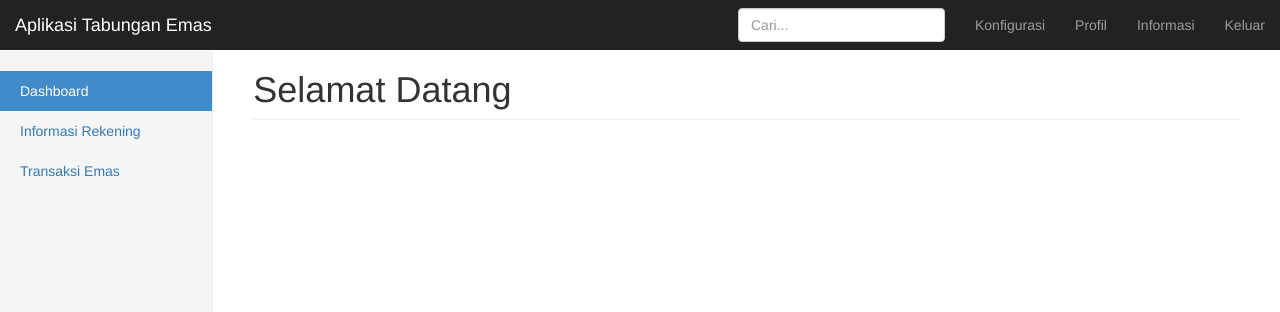
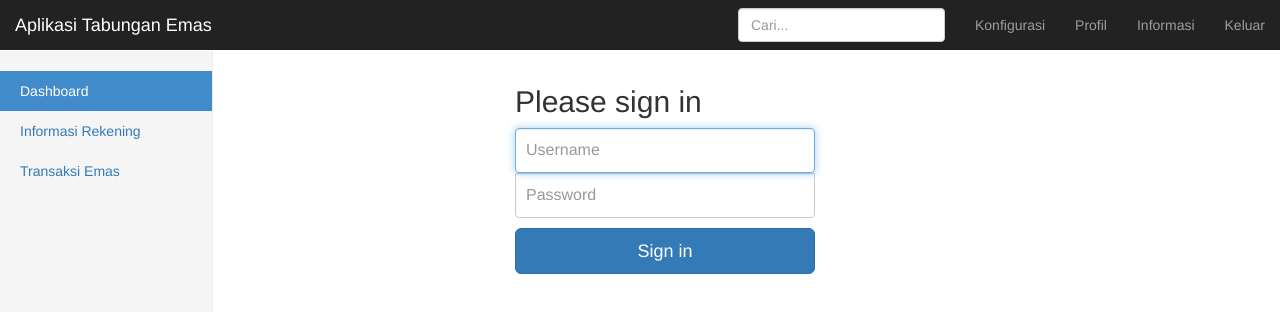
Before and after one commit to ciazhar/angular2-spring-boot, an Angular app in the folder tabungan-emas/: page /login in a window 1280 px wide. Shown: the top 312 px of the page. Built offline with nearby package versions, Linux system fonts and the light colour scheme; sample sign-in values are in the browser's storage.

Commit message:
authorization login logout

```diff
--- a/tabungan-emas/src/app/app.component.html
+++ b/tabungan-emas/src/app/app.component.html
@@ -2,10 +2,7 @@
 <div class="container-fluid">
   <div class="row">
     <app-sidebar></app-sidebar>
-    <div *ngIf="authService.isLogin()" class="col-sm-9 col-sm-offset-3 col-md-10 col-md-offset-2 main">
-      <router-outlet></router-outlet>
-    </div>
-    <div *ngIf="!authService.isLogin()" class="col-sm-9 col-md-10 main">
+    <div class="col-sm-7 col-sm-offset-3 col-md-10 col-md-offset-2 main">
       <router-outlet></router-outlet>
     </div>
   </div>
--- a/tabungan-emas/src/app/app.component.ts
+++ b/tabungan-emas/src/app/app.component.ts
@@ -1,5 +1,4 @@
 import { Component } from '@angular/core';
-import { AuthService } from './shared/auth.service';
 
 @Component({
   selector: 'tabungan-emas',
@@ -9,6 +8,4 @@ import { AuthService } from './shared/auth.service';
 export class AppComponent {
   title = 'Aplikasi Tabungan Emas';
 
-  constructor(private authService : AuthService) { }
-
 }
--- a/tabungan-emas/src/app/app.module.ts
+++ b/tabungan-emas/src/app/app.module.ts
@@ -13,8 +13,10 @@ import { NavbarComponent } from './navbar/navbar.component';
 import { SidebarComponent } from './sidebar/sidebar.component';
 import { WelcomeComponent } from './welcome/welcome.component';
 import { AboutComponent } from './about/about.component';
+import { LoginComponent } from './shared/login/login.component';
 
 const routingAplikasi: Routes = [
+  { path: "login", component: LoginComponent},
   { path: "about", component: AboutComponent, canActivate : [AuthGuard] },
   { path: "transaksi", redirectTo: "/transaksi", pathMatch: "full", canActivateChild : [AuthGuard]},
   { path: "**", component: WelcomeComponent }
@@ -27,7 +29,8 @@ const routingAplikasi: Routes = [
     NavbarComponent,
     SidebarComponent,
     WelcomeComponent,
-    AboutComponent
+    AboutComponent,
+    LoginComponent
   ],
   imports: [
     BrowserModule,
--- a/tabungan-emas/src/app/navbar/navbar.component.html
+++ b/tabungan-emas/src/app/navbar/navbar.component.html
@@ -14,7 +14,7 @@
         <li *ngIf="authService.isLogin()"><a href="#">Konfigurasi</a></li>
         <li *ngIf="authService.isLogin()"><a href="#">Profil</a></li>
         <li *ngIf="authService.isLogin()"><a routerLink="about">Informasi</a></li>
-        <li *ngIf="authService.isLogin()"><a routerLink="login">Keluar</a></li>
+        <li *ngIf="authService.isLogin()"><a (click)="logout()">Keluar</a></li>
         <li *ngIf="!authService.isLogin()"><a routerLink="login">Login</a></li>
       </ul>
       <form class="navbar-form navbar-right">
--- a/tabungan-emas/src/app/navbar/navbar.component.ts
+++ b/tabungan-emas/src/app/navbar/navbar.component.ts
@@ -1,5 +1,6 @@
 import { Component, OnInit } from '@angular/core';
-import { AuthService } from '../shared/auth.service'
+import { AuthService } from '../shared/auth.service';
+import { Router }   from '@angular/router';
 
 @Component({
   selector: 'app-navbar',
@@ -8,9 +9,14 @@ import { AuthService } from '../shared/auth.service'
 })
 export class NavbarComponent implements OnInit {
   title = 'Aplikasi Tabungan Emas';
-  constructor(private authService : AuthService) { }
+  constructor(private authService : AuthService, private router : Router) { }
 
   ngOnInit() {
   }
 
+  logout(){
+    this.authService.logout();
+    this.router.navigate(['login']);
+  }
+
 }
--- /dev/null
+++ b/tabungan-emas/src/app/shared/login/login.component.css
@@ -0,0 +1,40 @@
+body {
+  padding-top: 40px;
+  padding-bottom: 40px;
+  background-color: #eee;
+}
+
+.form-signin {
+  max-width: 330px;
+  padding: 15px;
+  margin: 0 25% 0 25%;
+}
+.form-signin .form-signin-heading,
+.form-signin .checkbox {
+  margin-bottom: 10px;
+}
+.form-signin .checkbox {
+  font-weight: normal;
+}
+.form-signin .form-control {
+  position: relative;
+  height: auto;
+  -webkit-box-sizing: border-box;
+     -moz-box-sizing: border-box;
+          box-sizing: border-box;
+  padding: 10px;
+  font-size: 16px;
+}
+.form-signin .form-control:focus {
+  z-index: 2;
+}
+.form-signin input[type="email"] {
+  margin-bottom: -1px;
+  border-bottom-right-radius: 0;
+  border-bottom-left-radius: 0;
+}
+.form-signin input[type="password"] {
+  margin-bottom: 10px;
+  border-top-left-radius: 0;
+  border-top-right-radius: 0;
+}
--- /dev/null
+++ b/tabungan-emas/src/app/shared/login/login.component.html
@@ -0,0 +1,11 @@
+<div>
+
+  <form class="form-signin">
+   <h2 class="form-signin-heading">Please sign in</h2>
+   <label for="username" class="sr-only">Username</label>
+   <input [(ngModel)]="username" type="text" id="username" name="username" class="form-control" placeholder="Username" required autofocus>
+   <label for="password" class="sr-only">Password</label>
+   <input [(ngModel)]="password" type="password" id="password" name="password" class="form-control" placeholder="Password" required>
+   <button class="btn btn-lg btn-primary btn-block" (click)=login()>Sign in</button>
+ </form>
+</div>
--- /dev/null
+++ b/tabungan-emas/src/app/shared/login/login.component.ts
@@ -0,0 +1,25 @@
+import { Component, OnInit } from '@angular/core';
+import { AuthService } from '../auth.service';
+import { Router }   from '@angular/router';
+
+@Component({
+  selector: 'app-login',
+  templateUrl: './login.component.html',
+  styleUrls: ['./login.component.css']
+})
+export class LoginComponent implements OnInit {
+
+  username : string;
+  password : string;
+
+  constructor (private authService : AuthService, private router : Router){}
+
+  ngOnInit() {
+  }
+
+  login(){
+    let apa = this.authService.login(this.username, this.password);
+    this.router.navigate(['/']);
+  }
+
+}
--- a/tabungan-emas/src/app/shared/shared.module.ts
+++ b/tabungan-emas/src/app/shared/shared.module.ts
@@ -1,14 +1,16 @@
 import { NgModule } from '@angular/core';
 import { CommonModule } from '@angular/common';
+import { FormsModule } from '@angular/forms';
 
 import { AuthService } from './auth.service';
+import { LoginComponent } from './login/login.component';
 
 @NgModule({
   imports: [
-    CommonModule
+    CommonModule,FormsModule
   ],
   exports: [ ],
-  declarations: [],
+  declarations: [LoginComponent],
   providers: [AuthService]
 })
 export class SharedModule { }
--- a/tabungan-emas/src/app/sidebar/sidebar.component.html
+++ b/tabungan-emas/src/app/sidebar/sidebar.component.html
@@ -1,7 +1,9 @@
-<div class="col-sm-3 col-md-2 sidebar" *ngIf="authService.isLogin()">
-  <ul class="nav nav-sidebar">
-    <li class="active"><a routerLink="welcome">Dashboard <span class="sr-only">(current)</span></a></li>
-    <li><a href="#">Informasi Rekening</a></li>
-    <li><a routerLink="/transaksi/rekap">Transaksi Emas</a></li>
-  </ul>
+<div *ngIf="authService.isLogin()">
+  <div class="col-sm-3 col-md-2 sidebar">
+    <ul class="nav nav-sidebar">
+      <li class="active"><a routerLink="welcome">Dashboard <span class="sr-only">(current)</span></a></li>
+      <li><a href="#">Informasi Rekening</a></li>
+      <li><a routerLink="/transaksi/rekap">Transaksi Emas</a></li>
+    </ul>
+  </div>
 </div>
```
Also changed, not shown: 1 other file (tests, documents, lock files or other folders).
